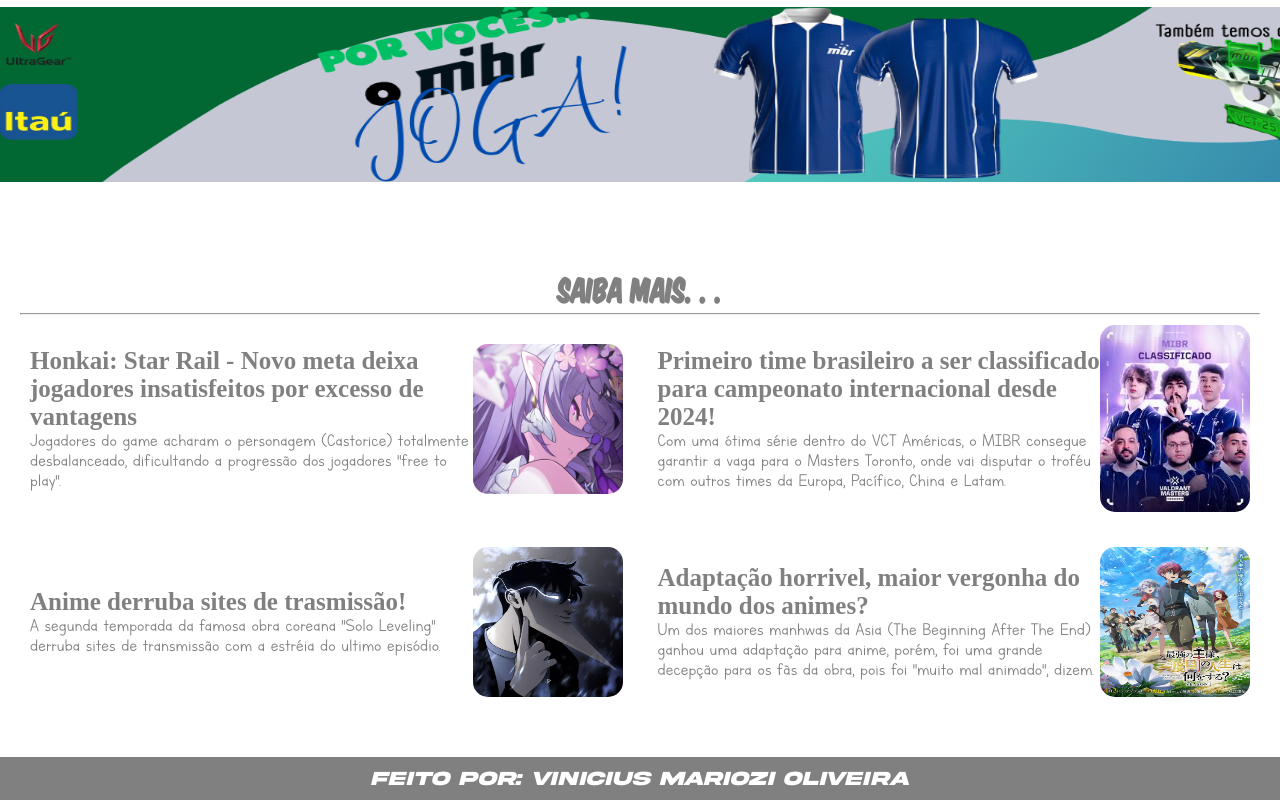
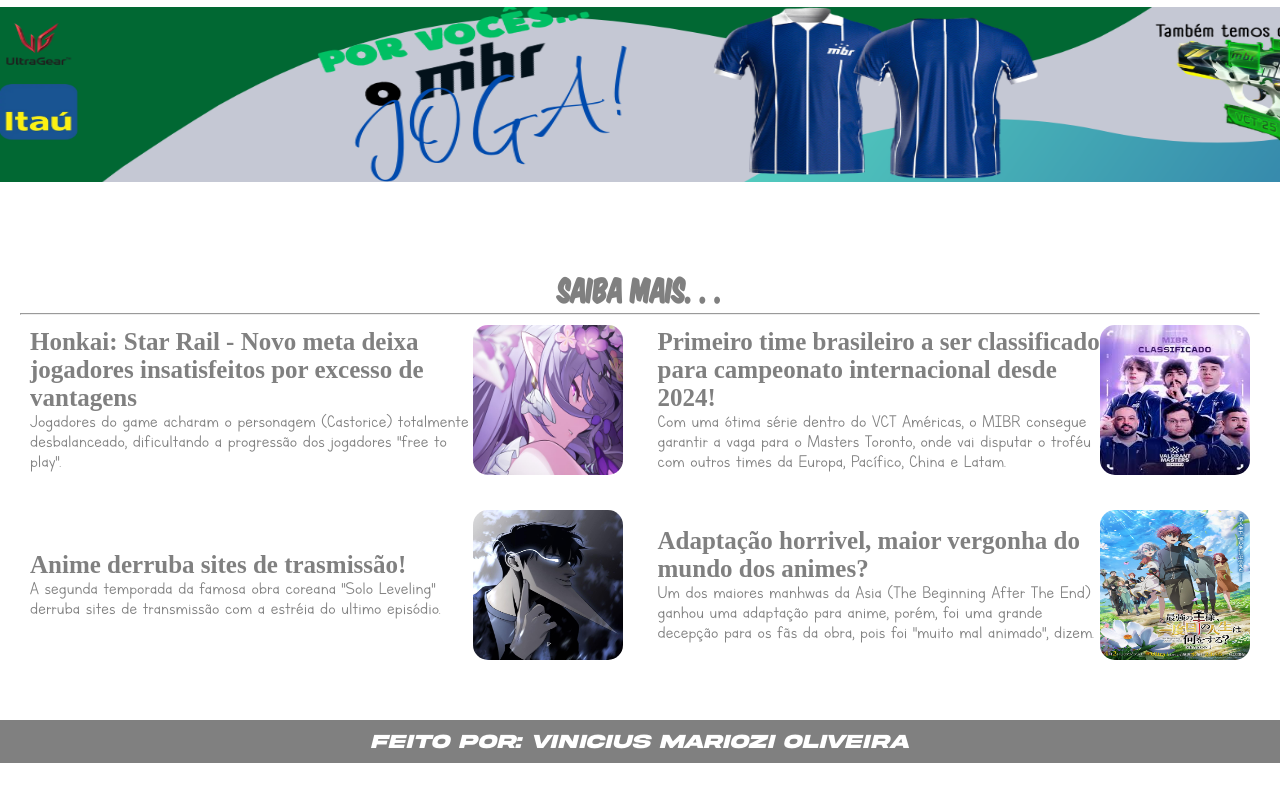
Before and after one commit to ViniciusMarioziOliveira/Teste-Jornal, a plain HTML site: page index.html in a window 1280 px wide. Shown: the part 777-1577 px from the top of the page. After the commit the page ends 1540 px from the top, so only its background shows below. Drawn offline with Linux system fonts and the light colour scheme.

Commit message:
AlteraçãoFinal

```diff
--- a/index.html
+++ b/index.html
@@ -121,7 +121,7 @@
           <h4>Primeiro time brasileiro a ser classificado para campeonato internacional desde 2024!</h4>
           <p>Com uma ótima série dentro do VCT Américas, o MIBR consegue garantir a vaga para o Masters Toronto, onde vai disputar o troféu com outros times da Europa, Pacífico, China e Latam.</p>
         </div>
-        <img src="img/MIBRmasters.jfif" width="150px">
+        <img src="img/MIBRmasters.jfif" width="150px" height="150px">
       </div>
 
 
```
